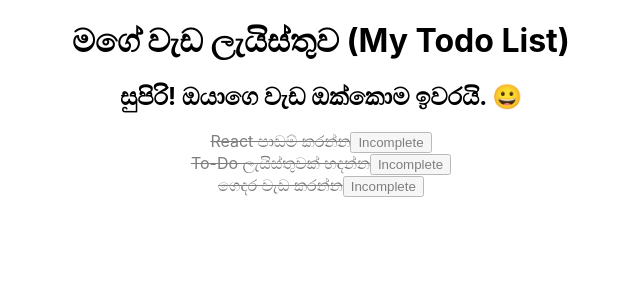
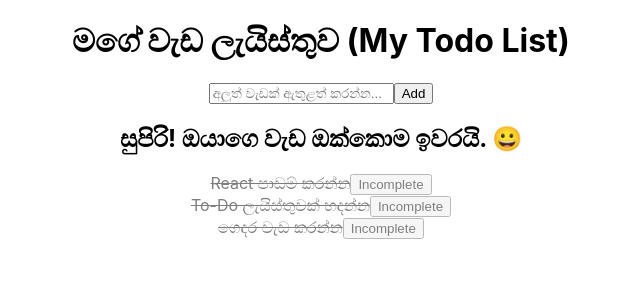
Before and after one commit to ShalakaGajanayaka/react---todo-list, a React (Create React App) app in the folder todo-list/: page / in a window 1280 px wide. Shown: the top 300 px of the page, without its empty margins (319-959 px from the left). Built offline with nearby package versions, Linux system fonts and the light colour scheme.

Commit message:
TodoForm.js - add new todo item updated. දැන් අලුත් todoitem එකක් ඇඩ් කරන්න පුලුවන්

```diff
--- a/todo-list/src/App.js
+++ b/todo-list/src/App.js
@@ -2,6 +2,7 @@ import logo from './logo.svg';
 import './App.css';
 import { useState } from 'react';
 import TodoList from './TodoList';
+import TodoForm from './TodoForm';
 
 function App() {
 
@@ -21,11 +22,24 @@ function App() {
     setTodos(newTodos);
   }
 
+  const addTodo = (text)=>{
+    const newTodo ={
+      id: Date.now(),
+      text: text,
+      completed: false
+    };
+
+    setTodos([...todos, newTodo]);
+  }
+
+
   const remainingTodos = todos.filter(todo => !todo.completed).length;
 
   return (
     <div className='App'>
       <h1>මගේ වැඩ ලැයිස්තුව (My Todo List)</h1>
+
+      <TodoForm onAddTodo={addTodo}/>
 
       {remainingTodos === 0 ? (
         <h2>සුපිරි! ඔයාගෙ වැඩ ඔක්කොම ඉවරයි. 😀</h2>
--- /dev/null
+++ b/todo-list/src/TodoForm.js
@@ -0,0 +1,24 @@
+import React, { useState } from 'react'
+
+function TodoForm({onAddTodo}) {
+
+    const [inputValue, setInputValue] = useState('');
+
+    const handleSubmit = (event) => {
+        event.preventDefault();
+
+        if (inputValue.trim() === '') return;
+
+        onAddTodo(inputValue);
+        setInputValue('');
+    }
+
+  return (
+    <form className='todo-form'onSubmit={handleSubmit} >
+        <input type='text' placeholder='අලුත් වැඩක් ඇතුළත් කරන්න...' value={inputValue}  onChange={(e)=> setInputValue(e.target.value)}/>
+        <button type='submit'>Add</button>
+    </form>
+  )
+}
+
+export default TodoForm
```
